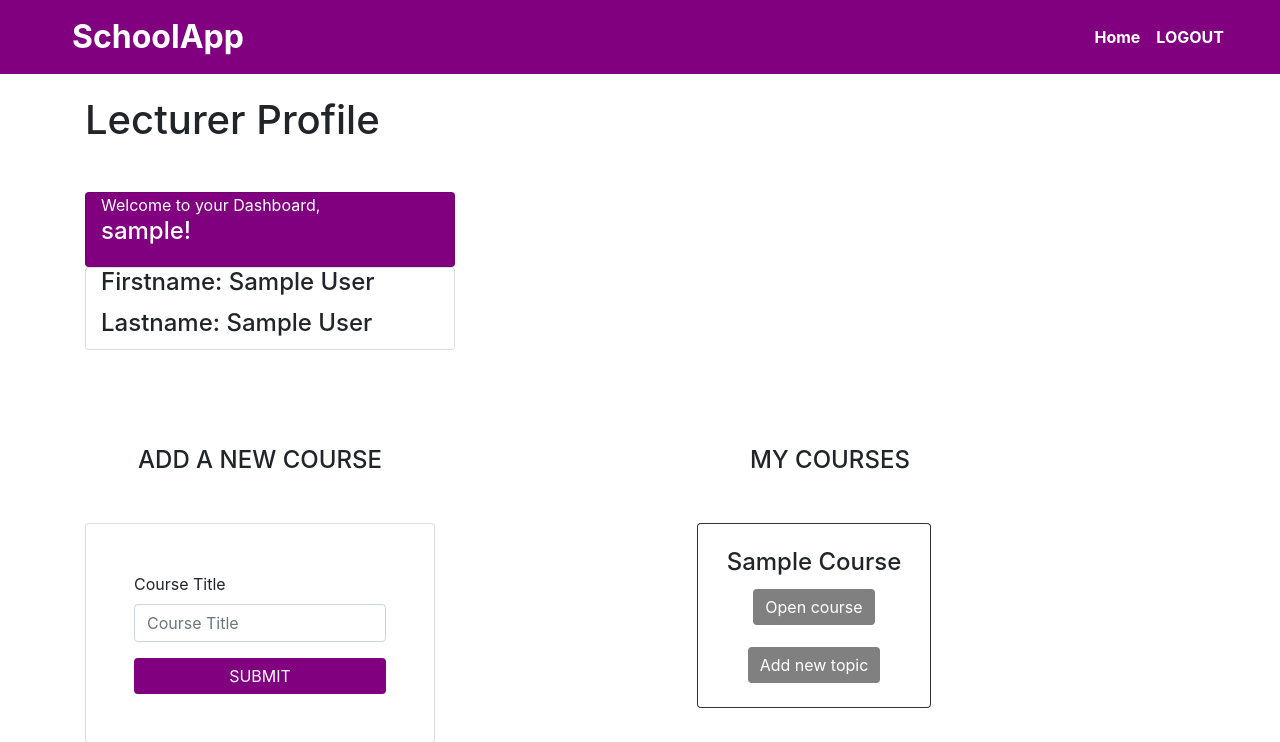
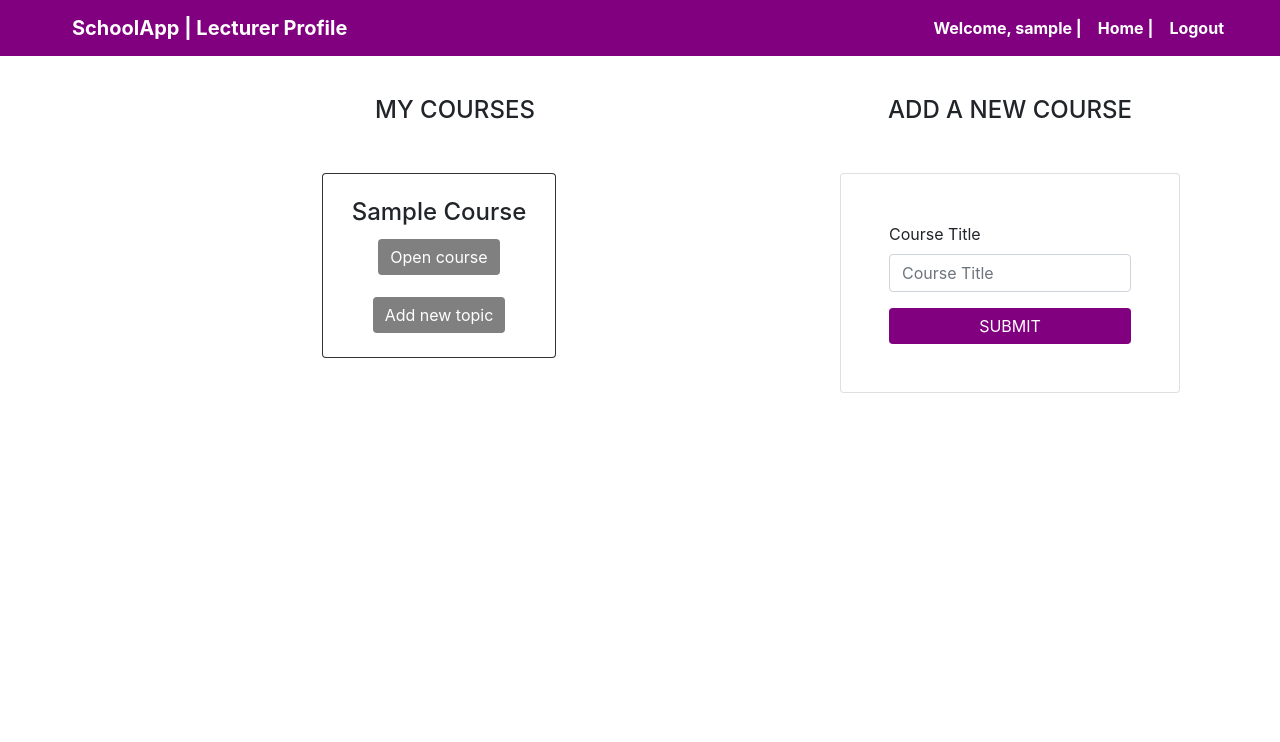
Before and after one commit to Nindaime/php-schoolApp, a PHP site: page /lecturerdashboard.php in a window 1280 px wide. Shown: the top 742 px of the page. Run offline with PHP 8.4, Linux system fonts and the light colour scheme; the visitor is signed in with stand-in values (Sample User, id 1); tables that the repository leaves empty or names only in its code hold one stand-in row (values such as "Sample post").

Commit message:
dashboard ui

```diff
--- a/lecturerdashboard.php
+++ b/lecturerdashboard.php
@@ -26,22 +26,26 @@ $_SESSION['role'] = 'lecturerdashboard.php';
 
     <div class="container-fluid bg-transparent w-100 p-0">
             <nav style="background-color: purple;" class="navbar navbar-expand-md navbar-light px-0 w-100 px-5">
-                <a style="font-size: 2rem" class="navbar-brand px-4 display-7" href="#">SchoolApp</a>
+                <a style="font-size:" class="navbar-brand px-4 display-7" href="#">SchoolApp  |  Lecturer Profile</a>
                 <button class="navbar-toggler mr-2" type="button" data-toggle="collapse" data-target="#navbarSupportedContent" aria-controls="navbarSupportedContent" aria-expanded="false" aria-label="Toggle navigation">
                   <span class="navbar-toggler-icon"></span>
                 </button>
 
                 <div class="collapse navbar-collapse w-100" id="navbarSupportedContent">
                   <ul class="navbar-nav ml-auto">
+
+                  <li class="nav-item active">
+                <a class="nav-link" href="#">Welcome, <?php echo $_SESSION['username']; ?>   |</a>
+                </li>
+
+
                     <li class="nav-item active">
-                      <a class="nav-link" href="#">Home <span class="sr-only">(current)</span></a>
+                      <a class="nav-link" href="#">Home  |<span class="sr-only">(current)</span></a>
                     </li>
 
 
-
-
                     <li class="nav-item">
-                      <a style="background-color:purple; color:white;" class="font-weight-bold nav-link"  href="logout.php">LOGOUT</a>
+                      <a style="background-color:purple; color:white;" class="font-weight-bold nav-link"  href="logout.php">Logout</a>
                     </li>
                   </ul>
 
@@ -91,26 +95,7 @@ $_SESSION['role'] = 'lecturerdashboard.php';
 
     <div class="container">
 
-            <h1 class="ml-auto my-5 pt-5 d-flex">Lecturer Profile</h1>
 
-          <div class="d-flex">
-          <div class="col-md-4 card" style="background-color:purple; color:white;">
-
-                <hdiv class="card-title">
-                Welcome to your Dashboard,  <h4><?php echo $_SESSION['username']; ?>!</h4>
-</div>
-
-        </div>
-        <div class="col-md-4 card">
-        <h4 class="card-title">
-                    Firstname: <span><?php echo $_SESSION['firstname']; ?></span>
-                </h4>
-                <h4 class="card-title">
-                    Lastname: <span><?php echo $_SESSION['lastname']; ?></span>
-                </h4>
-
-        </div>
-          </div>
 
 
 
@@ -118,19 +103,7 @@ $_SESSION['role'] = 'lecturerdashboard.php';
 <div class="container">
         <div class="row mt-5">
 
-            <div class="col-lg-4 mt-5">
-                <h4 class="mb-5 text-center">ADD A NEW COURSE</h4>
-                <form action="" method="post" class="card p-5">
-                    <div class="form-group">
-                        <label for="title">Course Title</label>
-                        <input type="text" name="title" class="form-control" id="title" placeholder="Course Title" required>
-                    </div>
-
-                    <button style="background-color: purple; border:none;" type="submit" name="submit" class="btn btn-primary"><a style="color: white">Submit</a></button>
-                </form>
-            </div>
-
-            <div class="col-lg-8 d-flex mt-5">
+        <div class="col-lg-8 d-flex mt-5">
 
                 <div class="center mx-auto">
 
@@ -167,6 +140,22 @@ $_SESSION['role'] = 'lecturerdashboard.php';
 
             </div>
 
+
+
+            <div class="col-lg-4 mt-5">
+                <h4 class="mb-5 text-center">ADD A NEW COURSE</h4>
+                <form action="" method="post" class="card p-5">
+                    <div class="form-group">
+                        <label for="title">Course Title</label>
+                        <input type="text" name="title" class="form-control" id="title" placeholder="Course Title" required>
+                    </div>
+
+                    <button style="background-color: purple; border:none;" type="submit" name="submit" class="btn btn-primary"><a style="color: white">Submit</a></button>
+                </form>
+            </div>
+
+
+
         </div>
         </div>
     </div>
```
Also changed, not shown: studentdashboard.php (+4 -4 lines).
